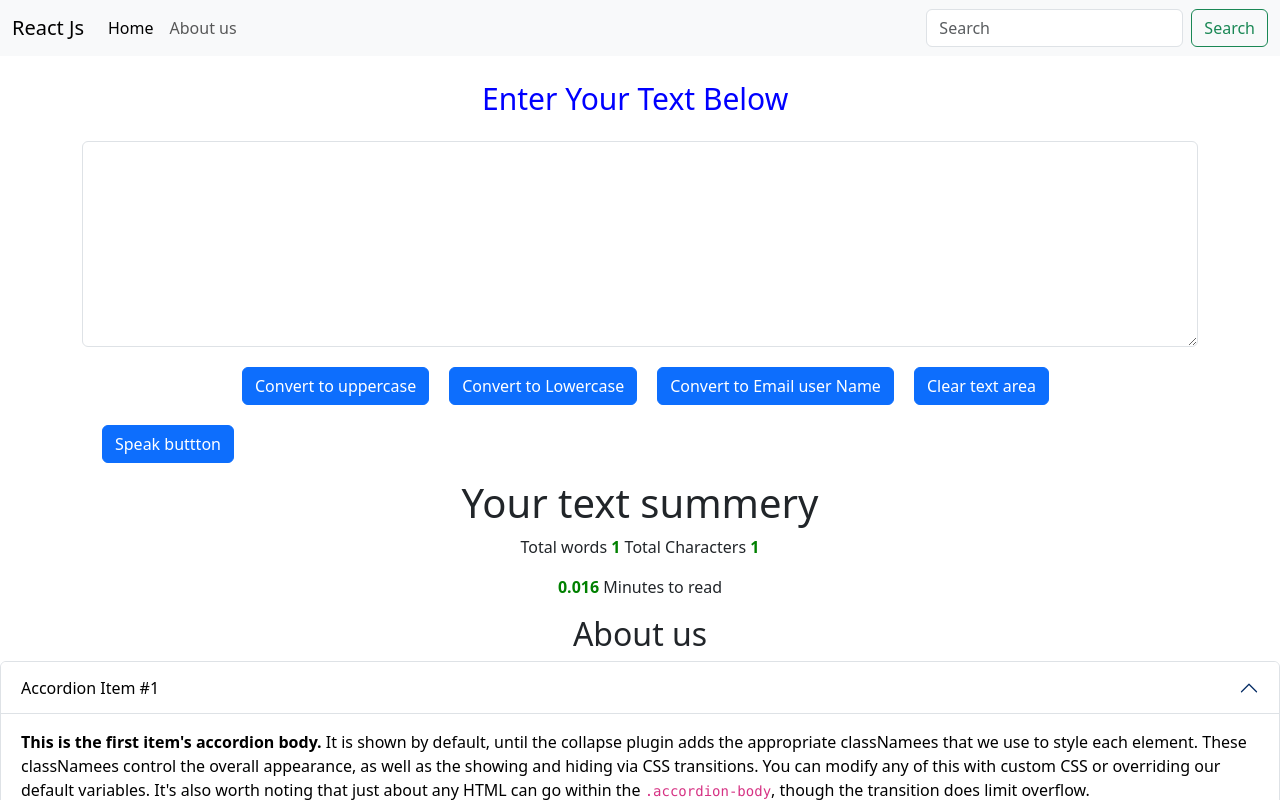
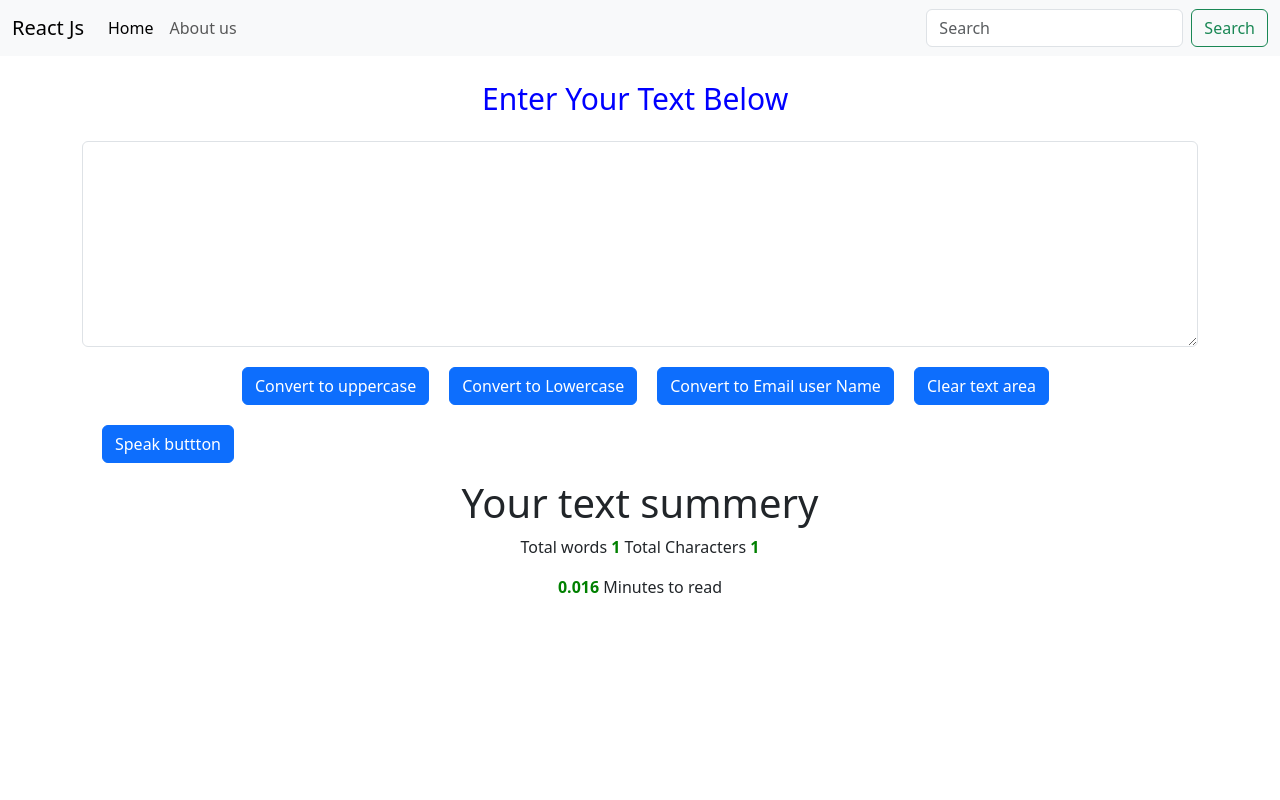
Before and after one commit to HarshBaghele/TextUtiless, a React (Create React App) app: page / in a window 1280 px wide. Shown: the top 800 px of the page. Built offline with nearby package versions, Linux system fonts and the light colour scheme.

Commit message:
first commit

```diff
--- a/package.json
+++ b/package.json
@@ -1,4 +1,5 @@
 {
+  "homepage": "http://HARSHBAHELE.github.io/firstapp",
   "name": "my-app",
   "version": "0.1.0",
   "private": true,
@@ -11,6 +12,8 @@
     "web-vitals": "^4.2.4"
   },
   "scripts": {
+    "predeploy": "npm run build",
+    "deploy": "gh-pages -d build",
     "start": "react-scripts start",
     "build": "react-scripts build",
     "test": "react-scripts test",
--- a/src/App.js
+++ b/src/App.js
@@ -1,6 +1,5 @@
 // import logo from './logo.svg';
 import './App.css';
-import About from './componets/about';
 import Navbar from './componets/Navbar';
 import TextForm from './componets/textForm';
 
@@ -11,7 +10,6 @@ function App() {
 <div className="container">
 <TextForm text = "Enter Your Text Below"/>
 </div>
-<About/>
 </>
   );
 }
```
